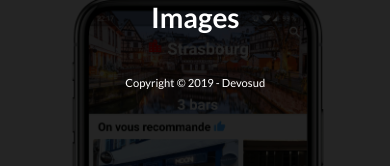
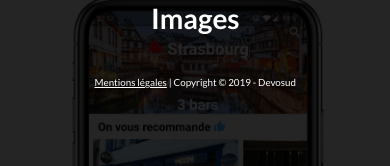
Before and after one commit to Devosud/circlebar-website, an Angular app: page / in a window 390 px wide. Both pictures are taken after a click on the button 338 px from the left and 73 px from the top of the page. Shown: the part 445-611 px from the top of the page. Built offline with nearby package versions, Linux system fonts and the light colour scheme.

Commit message:
add legal mentions component

```diff
--- a/src/app/app-routing.module.ts
+++ b/src/app/app-routing.module.ts
@@ -3,11 +3,13 @@ import { Routes, RouterModule } from '@angular/router';
 import { FirstLookComponent } from './first-look/first-look.component';
 import { FeaturesComponent } from './features/features.component';
 import { ImagesComponent } from './images/images.component';
+import { LegalComponent } from './legal/legal.component';
 
 const routes: Routes = [
   { path: '', component: FirstLookComponent },
   { path: 'features', component: FeaturesComponent },
   { path: 'images', component: ImagesComponent },
+  { path: 'legal', component: LegalComponent }
 ];
 
 @NgModule({
--- a/src/app/app.module.ts
+++ b/src/app/app.module.ts
@@ -9,6 +9,7 @@ import { FeaturesComponent } from './features/features.component';
 import { ImagesComponent } from './images/images.component';
 import { I18nService } from './i18n.service';
 import { HttpClientModule } from '@angular/common/http';
+import { LegalComponent } from './legal/legal.component';
 
 @NgModule({
   declarations: [
@@ -16,7 +17,8 @@ import { HttpClientModule } from '@angular/common/http';
     FirstLookComponent,
     MenuBarComponent,
     FeaturesComponent,
-    ImagesComponent
+    ImagesComponent,
+    LegalComponent
   ],
   imports: [
     BrowserModule,
--- a/src/app/i18n.service.ts
+++ b/src/app/i18n.service.ts
@@ -8,6 +8,7 @@ export class I18nService {
     fr: {
       'ui.nav.features': 'Fonctionnalités',
       'ui.nav.images': 'Images',
+      'ui.nav.legal-notices': 'Mentions légales',
       'ui.first-look.title': 'CircleBar,',
       'ui.first-look.description': 'le premier réseau social 100% bar',
       'ui.features.bar-selection.title': 'Une sélection unique',
@@ -41,6 +42,7 @@ export class I18nService {
     en: {
       'ui.nav.features': 'EN',
       'ui.nav.images': 'EN',
+      'ui.nav.legal-notices': 'Legal notices',
       'ui.first-look.title': 'Title_EN',
       'ui.first-look.description': 'Description_EN',
       'ui.features.bar-selection.title': 'EN',
--- /dev/null
+++ b/src/app/legal/legal.component.html
@@ -0,0 +1 @@
+<p>legal works!</p>
--- /dev/null
+++ b/src/app/legal/legal.component.ts
@@ -0,0 +1,15 @@
+import { Component, OnInit } from '@angular/core';
+
+@Component({
+  selector: 'app-legal',
+  templateUrl: './legal.component.html',
+  styleUrls: ['./legal.component.less']
+})
+export class LegalComponent implements OnInit {
+
+  constructor() { }
+
+  ngOnInit() {
+  }
+
+}
--- a/src/app/menu-bar/menu-bar.component.html
+++ b/src/app/menu-bar/menu-bar.component.html
@@ -37,7 +37,7 @@
       <div class="ui basic modal">
         <div class="content">
           <div class="ui centered internally celled grid">
-              <div class="row">
+            <div class="row">
               <a
                 (click)="hideMenu()"
                 routerLink="/features"
@@ -57,9 +57,12 @@
             </div>
           </div>
         </div>
-            <div class="footer">
-              Copyright &copy; 2019 - Devosud
-            </div>
+        <div class="footer">
+          <a (click)="hideMenu()" routerLink="/legal">{{
+            i18nService.getByKey("nav.legal-notices", "fr")
+          }}</a>
+          | Copyright &copy; 2019 - Devosud
+        </div>
       </div>
     </div>
   </div>
--- a/src/styles.less
+++ b/src/styles.less
@@ -14,6 +14,10 @@ body {
     text-align: center;
     left: 0;
     width: 100%;
-    font-size: 0.8em;
+    font-size: 0.7em;
+    a {
+      color: white;
+      text-decoration: underline;
+    }
   }
 }
```
Also changed, not shown: src/app/legal/legal.component.less (added), 1 other file (tests, documents, lock files or other folders).
